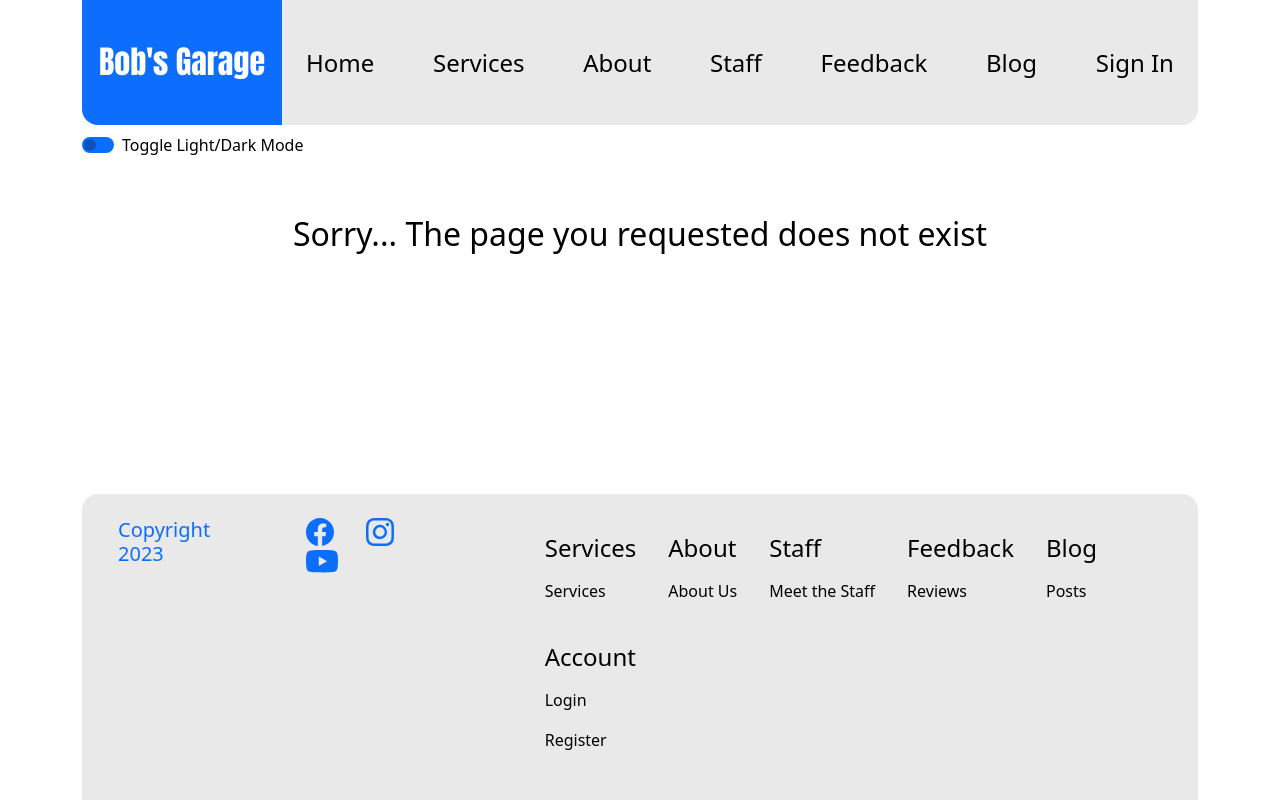
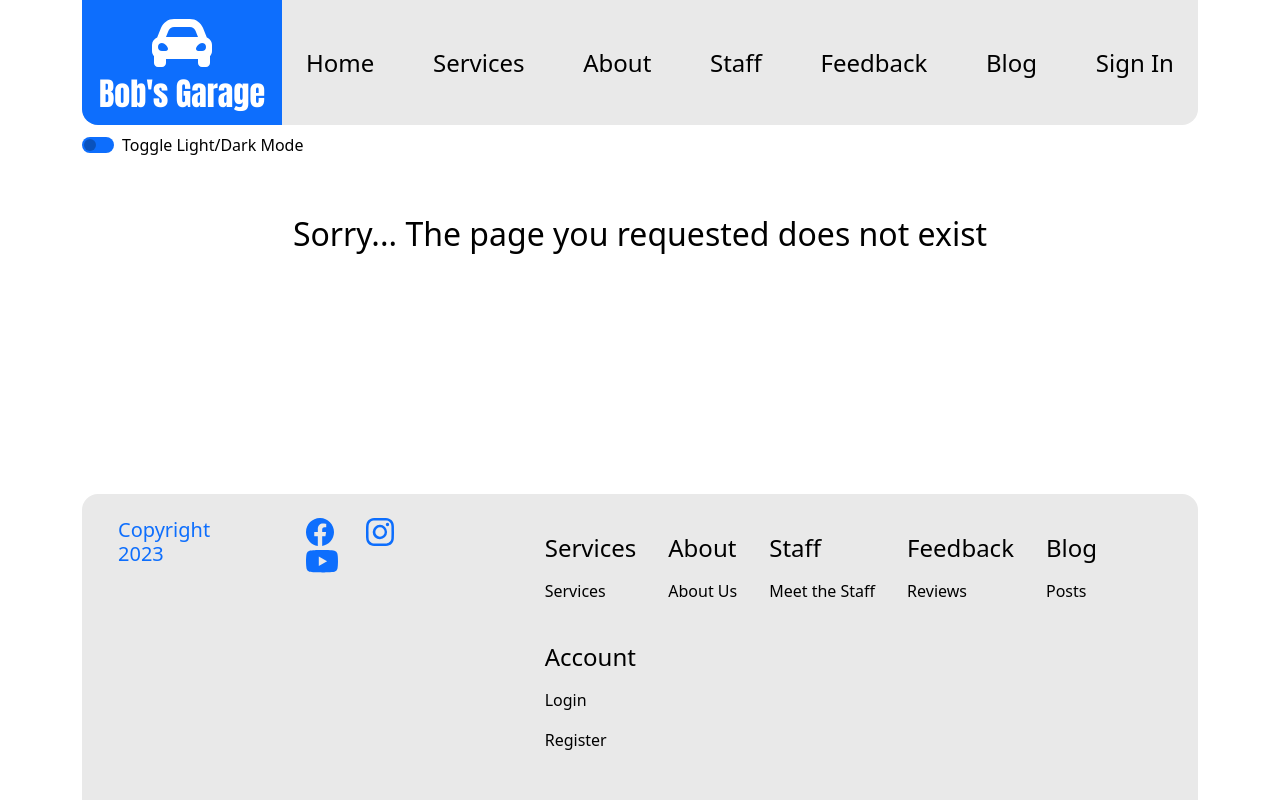
Before and after one commit to Matt-Bruce111/bobs-garage-frontend, a React (Create React App) app: page / in a window 1280 px wide. Built offline with nearby package versions, Linux system fonts and the light colour scheme.

Commit message:
Added Logo to header

```diff
--- a/package.json
+++ b/package.json
@@ -13,6 +13,7 @@
     "firebase": "^9.22.2",
     "react": "^18.2.0",
     "react-bootstrap": "^2.7.4",
+    "react-bootstrap-icons": "^1.10.3",
     "react-dom": "^18.2.0",
     "react-icons": "^4.9.0",
     "react-redux": "^8.0.7",
--- a/src/components/layout/Header.js
+++ b/src/components/layout/Header.js
@@ -3,6 +3,7 @@ import PropTypes from 'prop-types'
 import { NavLink } from 'react-router-dom'
 import { connect, useSelector } from 'react-redux'
 import { Container, Navbar, Nav } from 'react-bootstrap';
+import { FaCarAlt } from 'react-icons/fa';
 
 // Import logout action
 import { logout } from '../../actions/authActions';
@@ -60,7 +61,7 @@ const Header = ({ logout }) => {
       <Navbar collapseOnSelect expand="lg" className='m-0 p-0 rounded-bottom-4 overflow-hidden' id='header'>
         <Container className='p-0 m-0'>
           <div className='d-flex bobs-garage' style={{width: '200px', height: '125px'}}>
-            <Navbar.Brand href="/home" className='p-0 align-items-center my-auto mx-auto'><h2 className='my-0 mx-2 text-center bobs-garage'>Bob's Garage</h2></Navbar.Brand>
+            <Navbar.Brand href="/home" className='p-0 text-center my-auto mx-auto'><FaCarAlt style={{fontSize: '4rem', color: 'white'}}/><h2 className='my-0 mx-2 text-center bobs-garage'>Bob's Garage</h2></Navbar.Brand>
           </div>
 
           <Navbar.Toggle className='me-4' aria-controls="responsive-navbar-nav" style={{width: '75px', height: '75px'}} />
```
Also changed, not shown: 1 other file (tests, documents, lock files or other folders).
